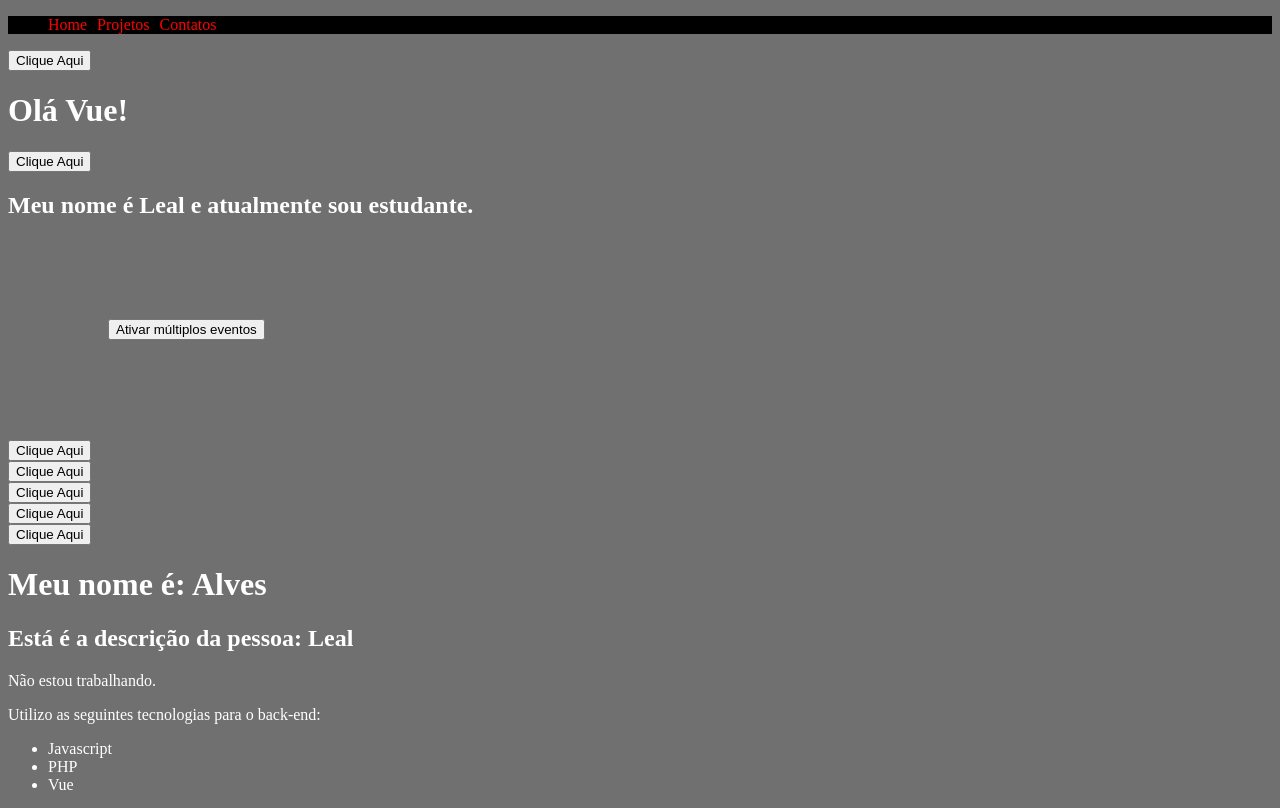
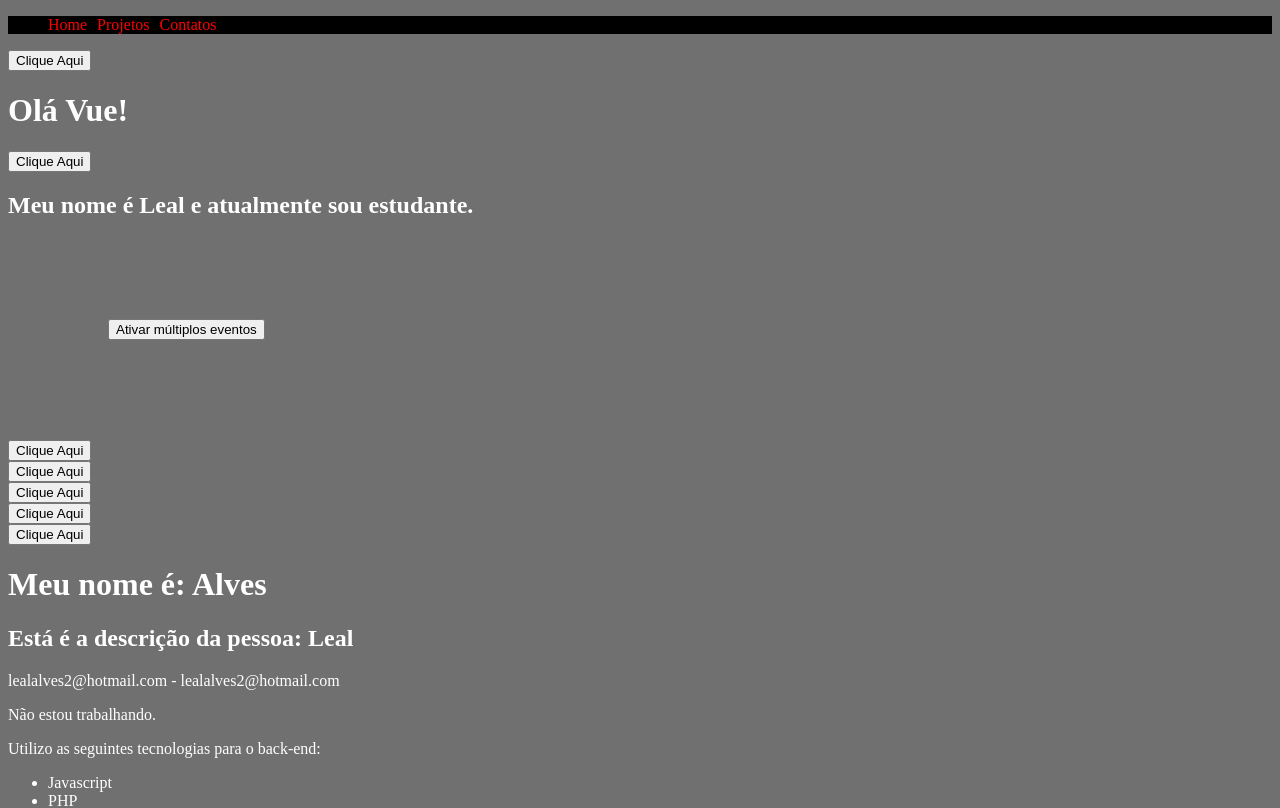
Before and after one commit to lealalves/2-projeto-vue, a Vue app: page / in a window 1280 px wide. Shown: the top 808 px of the page. Built offline with nearby package versions, Linux system fonts and the light colour scheme.

Commit message:
Uso de props

```diff
--- a/src/App.vue
+++ b/src/App.vue
@@ -1,6 +1,6 @@
 <template>
     <div>
-        <Header />
+        <Header :esta_logado="false"/>
         <PrimeiroComponente/>
         <LifeCycle/>
         <Pessoa/>
--- a/src/components/Header.vue
+++ b/src/components/Header.vue
@@ -3,12 +3,14 @@
         <li><a href="">Home</a></li>
         <li><a href="">Projetos</a></li>
         <li><a href="">Contatos</a></li>
+        <li v-if="esta_logado"><a href="#">Meu Perfil</a></li>
     </ul>
 </template>
 
 <script>
 export default {
-    name: 'Header'
+    name: 'Header',
+    props: ['esta_logado']
 }
 </script>
 
--- a/src/components/Info.vue
+++ b/src/components/Info.vue
@@ -1,5 +1,6 @@
 <template>
     <div>
+        <p>{{email}} - {{email}}</p>
         <p v-if='esta_trabalhando'>Estou trabalhando no momento.</p>
         <p v-else>Não estou trabalhando.</p>
         <p>Utilizo as seguintes tecnologias para o back-end:</p>
@@ -27,11 +28,13 @@ export default {
     components: {
         Picture
     },
+    props: {
+        email: String,
+        esta_trabalhando: Boolean
+    },
     data() {
         return {
-            esta_trabalhando: false,
             mostrar_email: false,
-            email: 'leealalves@hotmail.com',
             meu_link: 'https://google.com',
             textoBotao: 'Mostrar E-mail',
             backend_tec: ['Javascript','PHP','Vue'],
--- a/src/components/Pessoa.vue
+++ b/src/components/Pessoa.vue
@@ -1,7 +1,7 @@
 <template>
     <div>
         <h2>Está é a descrição da pessoa: {{ nome }} </h2>
-        <Info />
+        <Info :email="email" :esta_trabalhando=false />
         <Form />
     </div>
 </template>
@@ -18,7 +18,8 @@ export default {
     },
     data() {
         return {
-            nome: 'Leal'
+            nome: 'Leal',
+            email: 'lealalves2@hotmail.com'
         }
     }
 }
```
